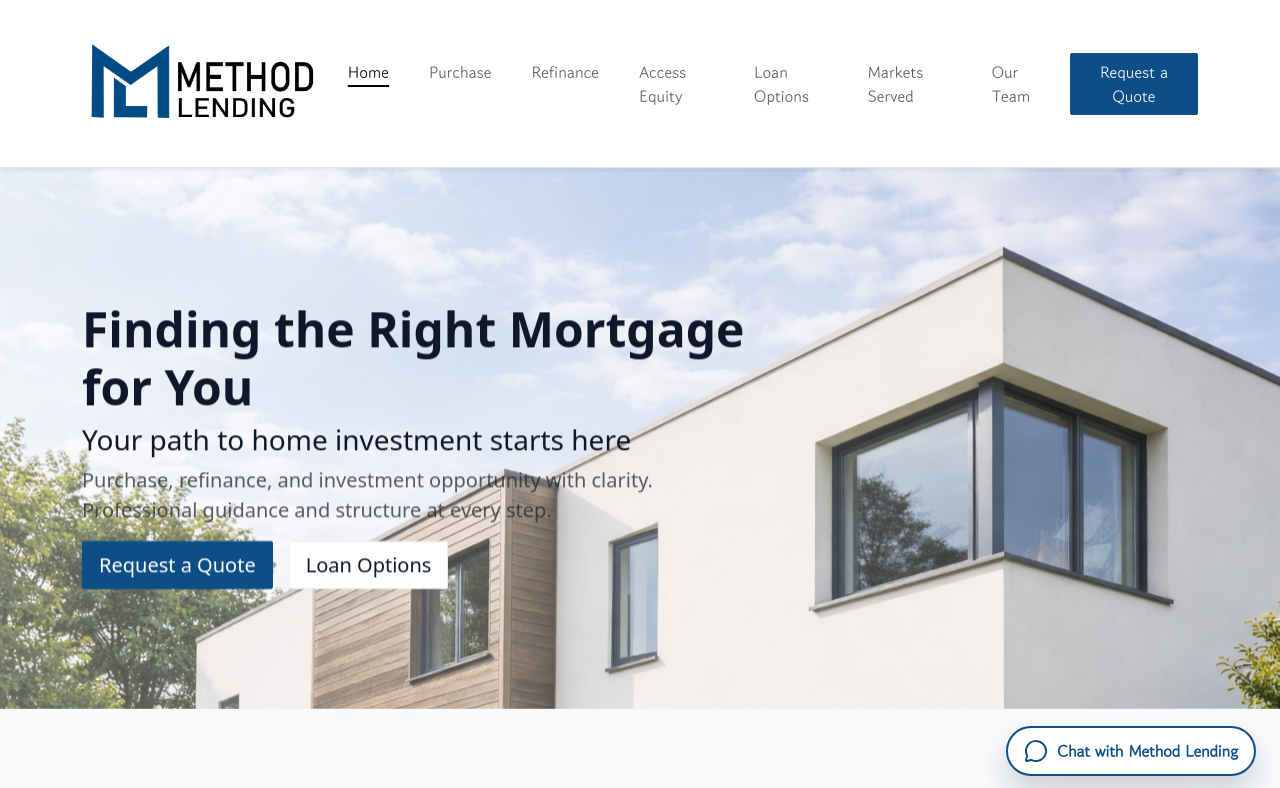
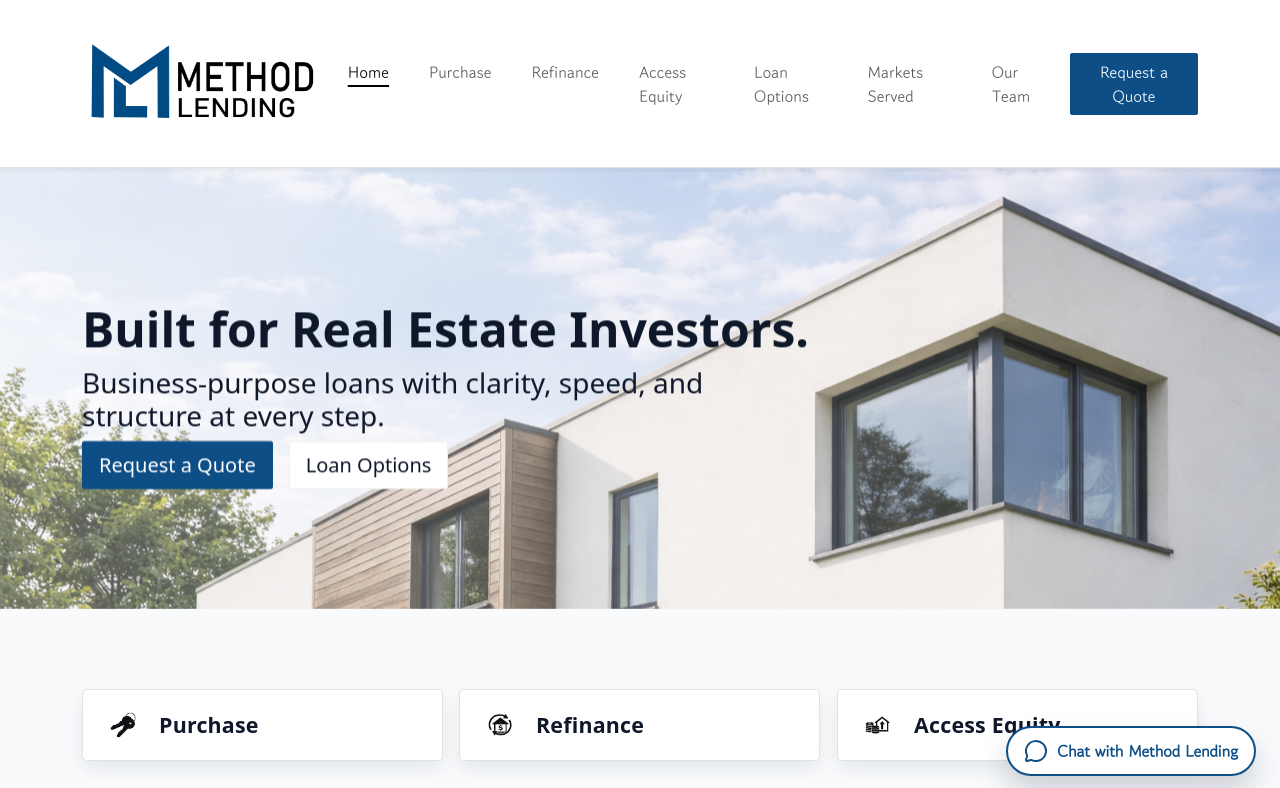
Before and after one commit to quantumpat/methodlending, a React (Vite) app: page / in a window 1280 px wide. Shown: the top 788 px of the page. Built offline with nearby package versions, Linux system fonts and the light colour scheme; a web font is replaced by a local one.

Commit message:
Updated home page headings!

```diff
--- a/src/pages/Home.tsx
+++ b/src/pages/Home.tsx
@@ -7,14 +7,11 @@ const Home = () => (
         <div className="row align-items-center g-4">
           <div className="col-lg-8">
             <h1 className="display-5 fw-bold">
-              Finding the Right Mortgage for You
+              Built for Real Estate Investors.
             </h1>
             <h5 className="display-7 fs-3">
-              Your path to home investment starts here
+              Business-purpose loans with clarity, speed, and structure at every step.
             </h5>
-            <p className="lead text-muted">
-              Purchase, refinance, and investment opportunity with clarity. <br /> Professional guidance and structure at every step.
-            </p>
             <div className="d-flex flex-wrap gap-3">
               <Link className="btn btn-primary btn-lg" to="/request-quote">
                 Request a Quote
```
